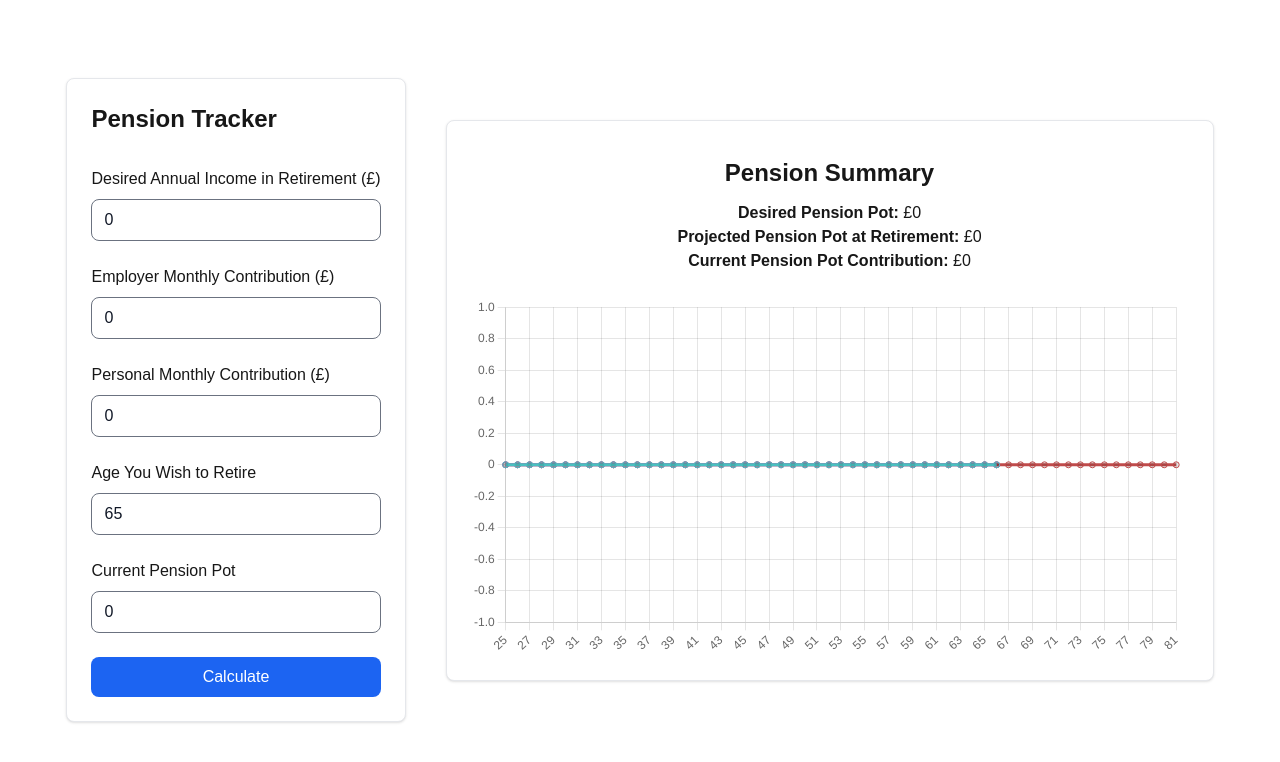
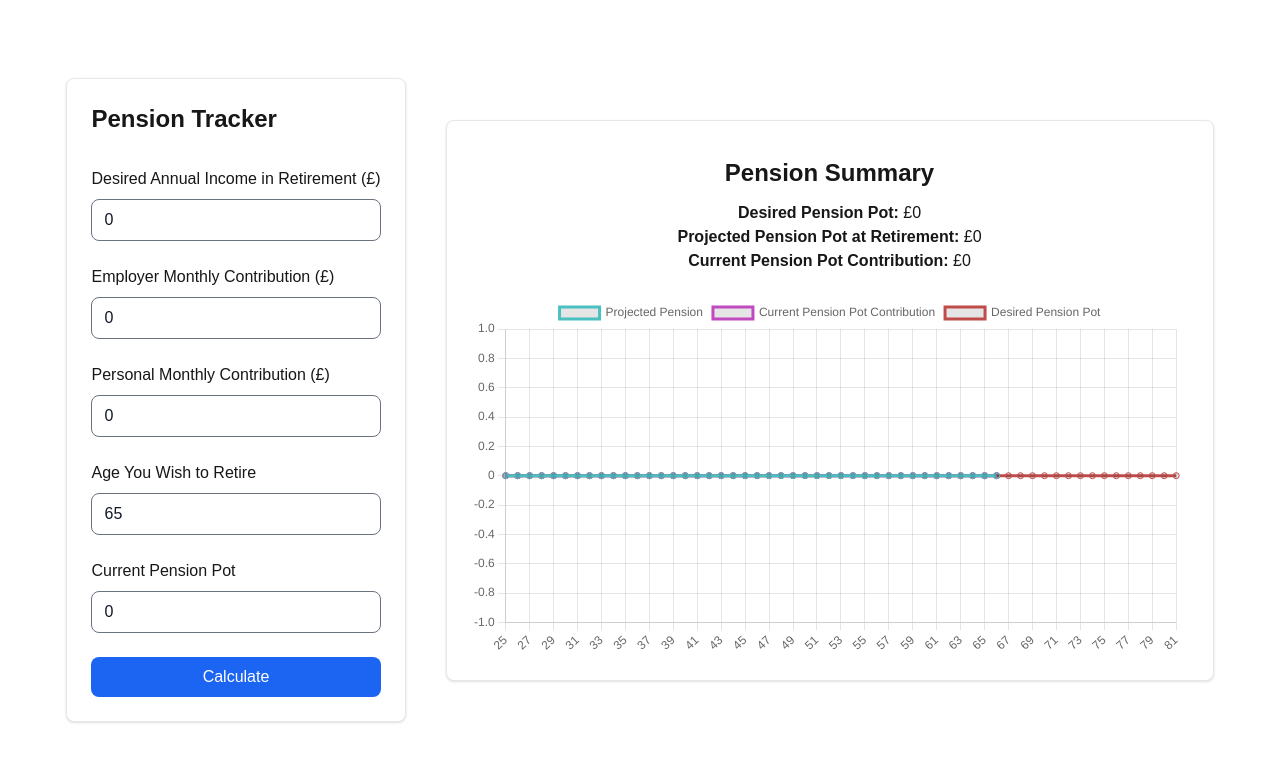
Before and after one commit to nsstarr/pension-tracker, a Next.js app: page / in a window 1280 px wide. Both pictures are taken after a click on the button "Calculate". Shown: the top 762 px of the page. Built offline with nearby package versions, Linux system fonts and the light colour scheme.

Commit message:
fix: add tooltip and legend to the chart

```diff
--- a/src/app/components/ProjectionChart.tsx
+++ b/src/app/components/ProjectionChart.tsx
@@ -7,12 +7,22 @@ import {
   LinearScale,
   Title,
   CategoryScale,
+  Tooltip,
+  Legend,
 } from "chart.js";
 import { PensionData } from "./PensionForm";
 import { calculateBalance } from "@/utils/calculateBalance";
 import { JOB_START_AGE, END_AGE } from "@/utils/constants";
 
-ChartJS.register(LineElement, PointElement, LinearScale, Title, CategoryScale);
+ChartJS.register(
+  LineElement,
+  PointElement,
+  LinearScale,
+  Title,
+  CategoryScale,
+  Tooltip,
+  Legend
+);
 
 interface ProjectionChartProps {
   data: PensionData;
@@ -63,14 +73,14 @@ const ProjectionChart: React.FC<ProjectionChartProps> = ({ data }) => {
     labels: labels,
     datasets: [
       {
-        label: "Projected Pension Pot Over Time",
+        label: "Projected Pension",
         data: balanceOverTime,
         fill: false,
         borderColor: "rgba(75,192,192,1)",
         tension: 0.1,
       },
       {
-        label: "Current Pension Pot Contribution Over Time",
+        label: "Current Pension Pot Contribution",
         data: currentPotOnlyBalanceOverTime,
         fill: false,
         borderColor: "rgba(192,75,192,1)",
```
